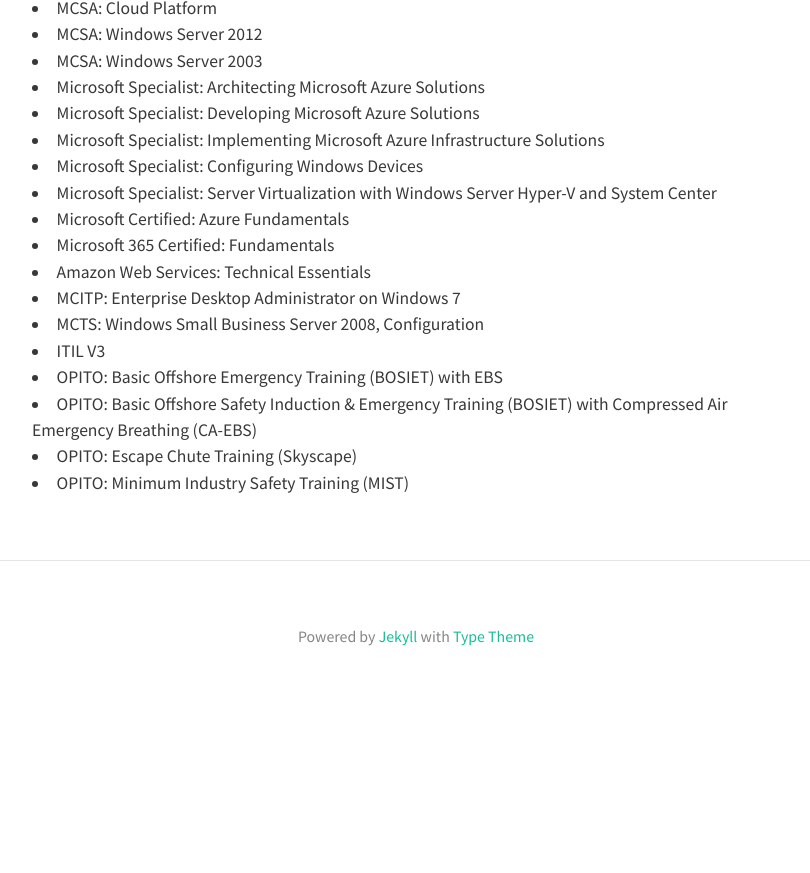
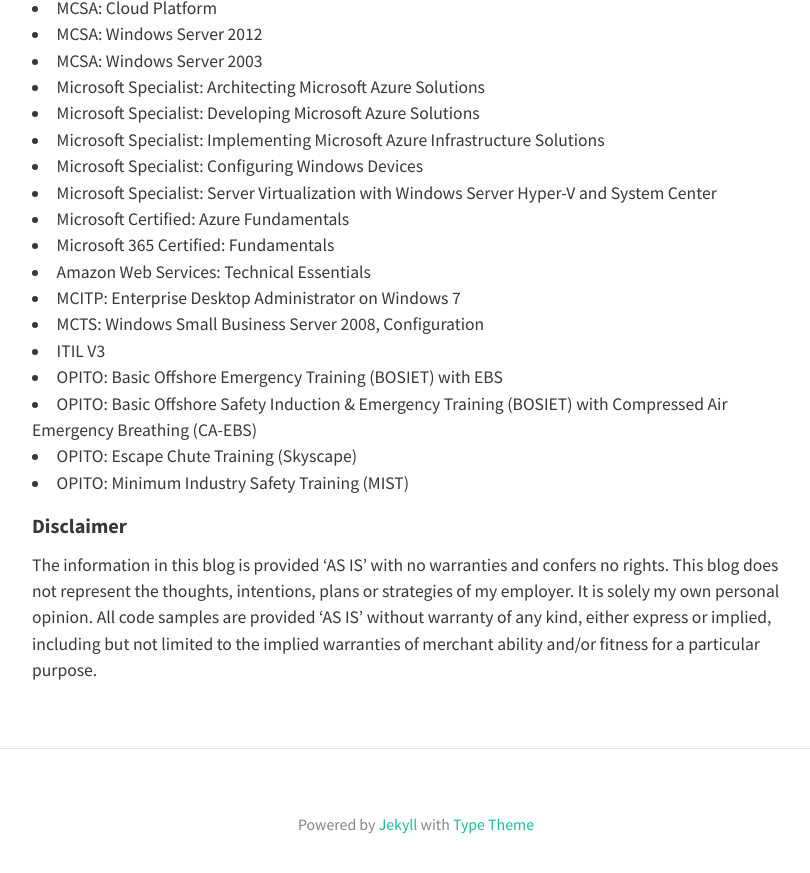
Before and after one commit to rossinthecloud/rossinthecloud.github.io, a Jekyll site: the page built from about.md, in a window 1280 px wide and 900 px high, scrolled down 890 px. Shown: the top 873 px of the window, without its empty margins (224-1034 px from the left). Built offline with Jekyll 4.4.1, drawn with Linux system fonts in a browser that asks for light colours; nearby versions of some CDN libraries; before the commit the page ends 1603 px from its top, so only the background shows below that.

Commit message:
Update about.md

```diff
--- a/about.md
+++ b/about.md
@@ -36,3 +36,7 @@
 - OPITO: Basic Offshore Safety Induction & Emergency Training (BOSIET) with Compressed Air Emergency Breathing (CA-EBS)
 - OPITO: Escape Chute Training (Skyscape)
 - OPITO: Minimum Industry Safety Training (MIST)
+
+#### Disclaimer ####
+
+The information in this blog is provided ‘AS IS’ with no warranties and confers no rights. This blog does not represent the thoughts, intentions, plans or strategies of my employer. It is solely my own personal opinion. All code samples are provided ‘AS IS’ without warranty of any kind, either express or implied, including but not limited to the implied warranties of merchant ability and/or fitness for a particular purpose.
```
